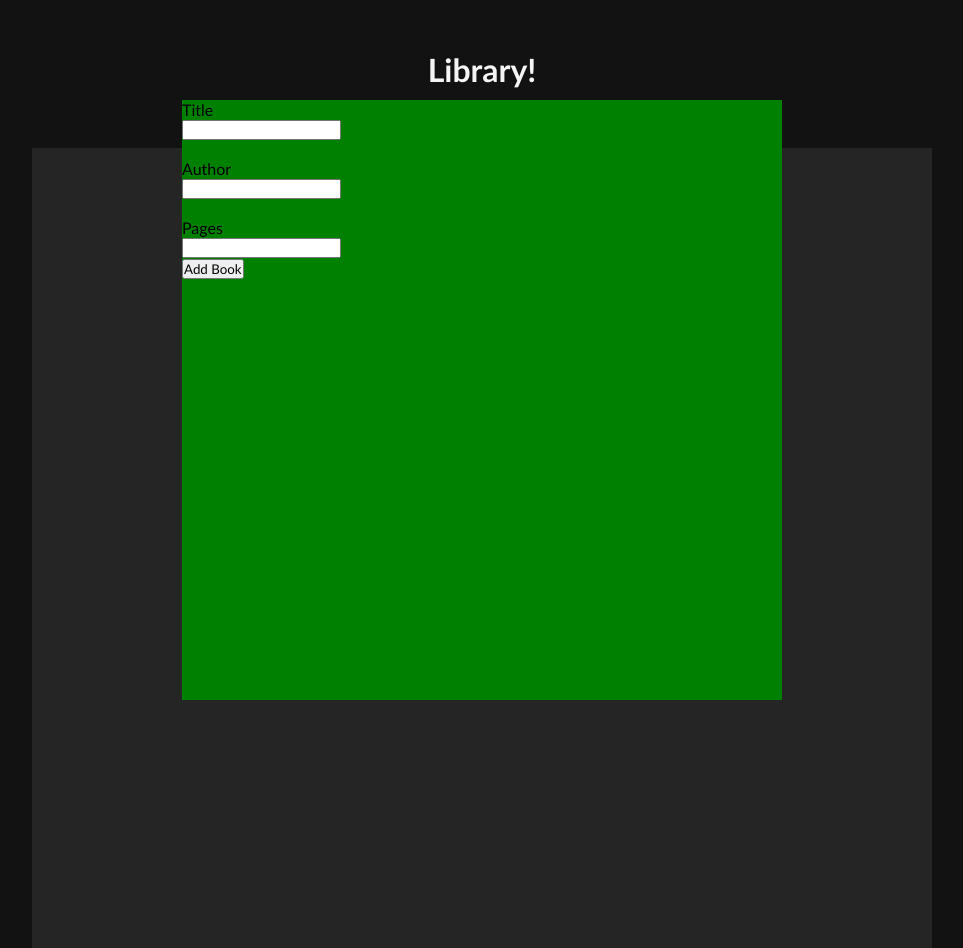
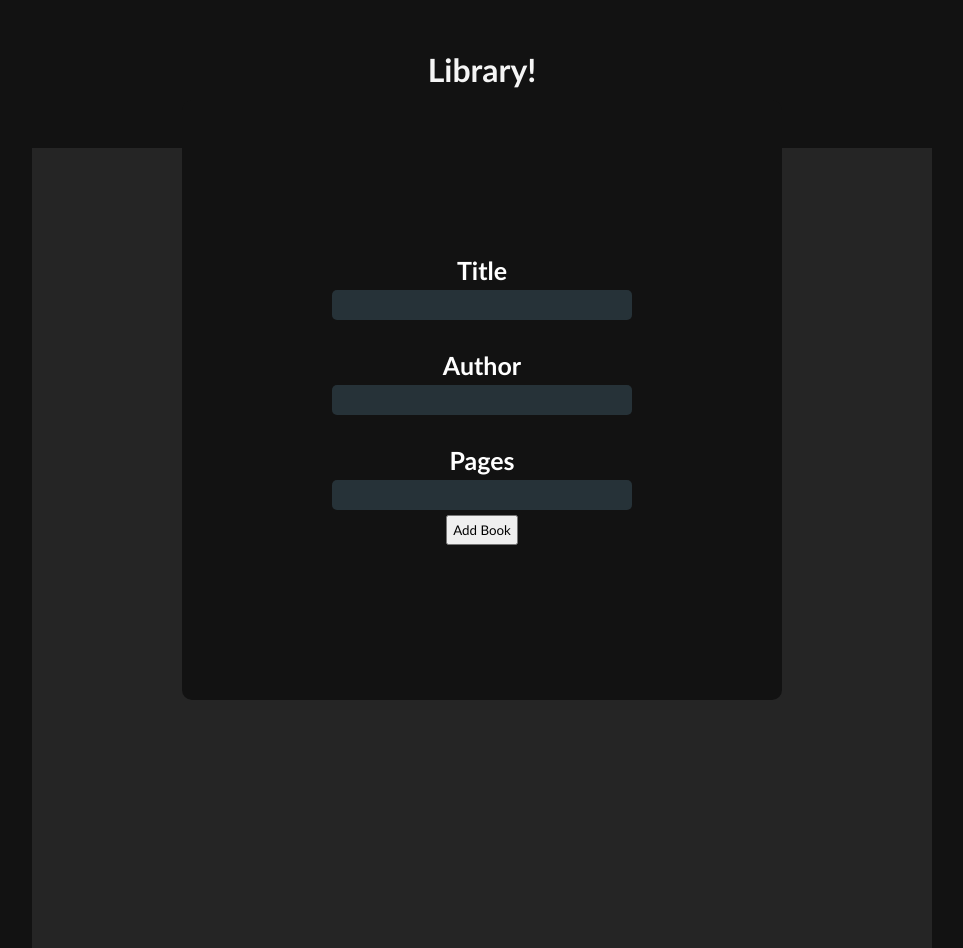
Before and after one commit to SzymanskiFilip/Library, a plain HTML site: page index.html in a window 1280 px wide. Both pictures are taken after a click on the element "ADD A BOOK". Shown: the whole page, without its empty margins (158-1121 px from the left). Drawn offline with Linux system fonts and the light colour scheme.

Commit message:
styled input box

```diff
--- a/style.css
+++ b/style.css
@@ -18,6 +18,13 @@ body {
     text-align: center;
     color: whitesmoke;
     margin: 0 auto 10px auto;
+    transition: 0.3s;
+}
+
+.add-book:hover{
+  transform: scale(1.1);
+  text-shadow: 1px 1px 1px white;
+  cursor: pointer;
 }
 
 .books {
@@ -41,9 +48,41 @@ body {
   left: 50%;
   top: 50%;
   transform: translate(-50%, -50%);
-  background-color: green;
+  background-color: #121212;
   height: 600px;
   width: 600px;
+  border-radius: 10px;
+  text-align: center;
+  display: flex;
+  justify-content: center;
+  align-items: center;
+}
+
+.pop-up-form form{
+  color: white;
+  font-size: 25px;
+  font-weight: 800;
+}
+
+.pop-up-form input{
+  width: 300px;
+  height: 30px;
+  background-color: #263238;
+  border: none;
+  outline: none;
+  border-radius: 5px;
+  transition: 0.3s;
+  color: white;
+  text-align: center;
+  font-weight: bold;
+}
+
+.pop-up-form input:hover{
+  background-color: #37474f;
+}
+
+.pop-up-form button{
+  padding: 5px;
 }
 
 .unvisible{
```
